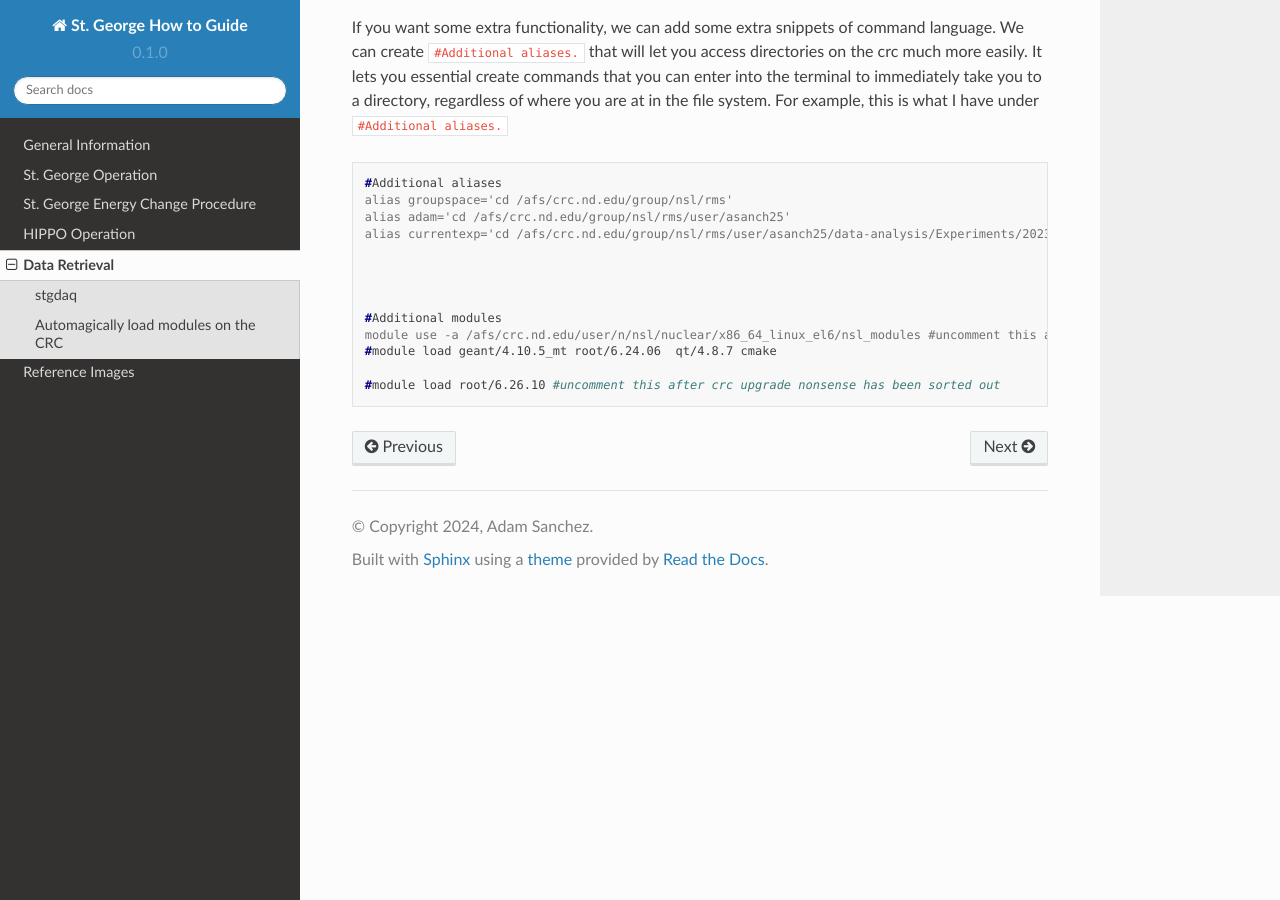
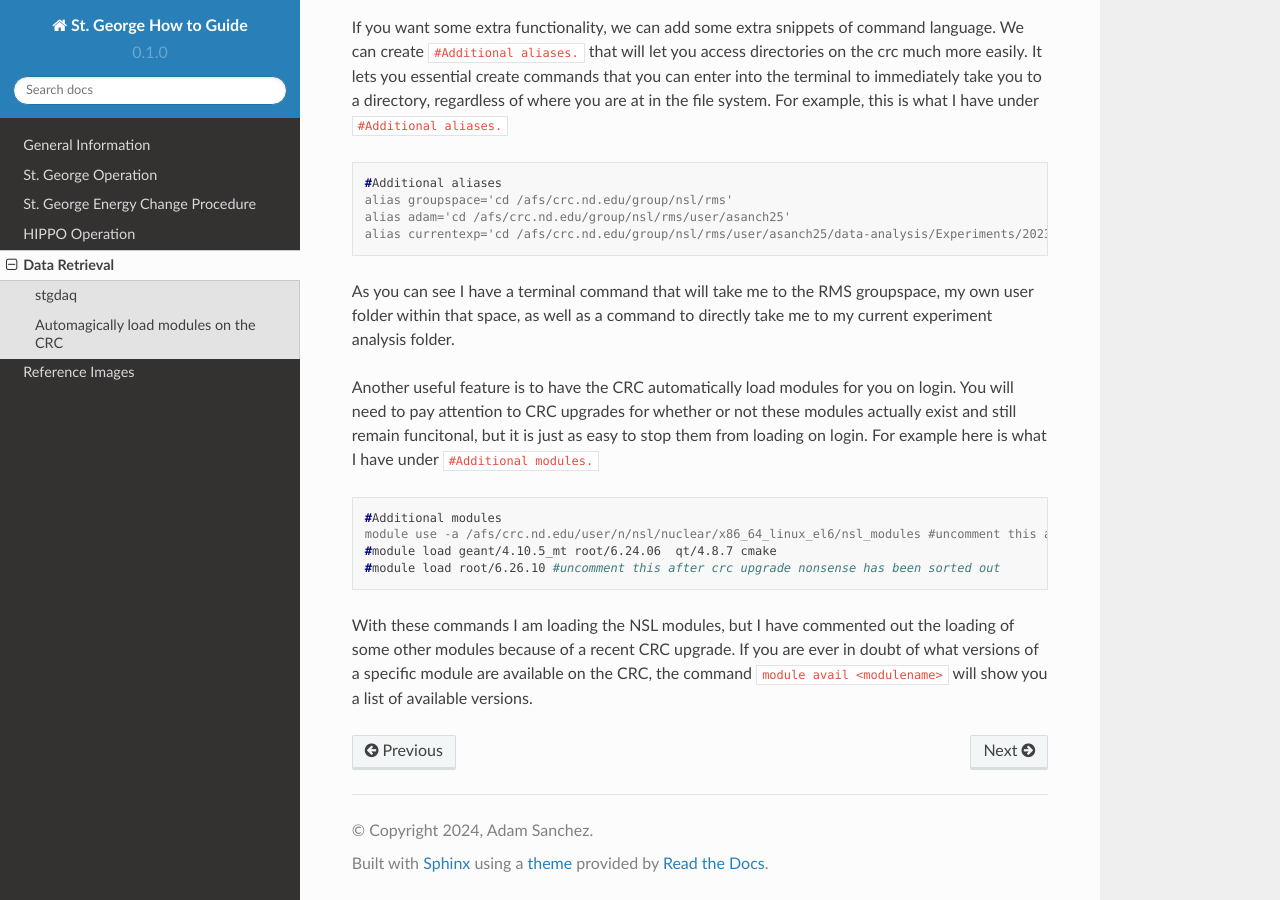
Before and after one commit to asanch25/StG-How-To, a Sphinx documentation site: the page built from docs/source/dataaq.rst, in a window 1280 px wide and 900 px high, scrolled down 711 px. Built offline with Sphinx 7.4.7 and the Read the Docs theme 2.0.0, drawn with Linux system fonts in a browser that asks for light colours; pages that are not in the unit, such as notebooks, are missing from menus.

Commit message:
Update dataaq.rst

```diff
--- a/docs/source/dataaq.rst
+++ b/docs/source/dataaq.rst
@@ -37,11 +37,15 @@ If you want some extra functionality, we can add some extra snippets of command
     alias adam='cd /afs/crc.nd.edu/group/nsl/rms/user/asanch25'
     alias currentexp='cd /afs/crc.nd.edu/group/nsl/rms/user/asanch25/data-analysis/Experiments/2023_07_22_15N_aa'
 
+As you can see I have a terminal command that will take me to the RMS groupspace, my own user folder within that space, as well as a command to directly take me to my current experiment analysis folder.
 
+Another useful feature is to have the CRC automatically load modules for you on login. You will need to pay attention to CRC upgrades for whether or not these modules actually exist and still remain funcitonal, but it is just as easy to stop them from loading on login. For example here is what I have under :code:`#Additional modules.`
 
+.. code-block:: console
 
     #Additional modules
     module use -a /afs/crc.nd.edu/user/n/nsl/nuclear/x86_64_linux_el6/nsl_modules #uncomment this after crc upgrade nonsense has been sorted out
     #module load geant/4.10.5_mt root/6.24.06  qt/4.8.7 cmake
+    #module load root/6.26.10 #uncomment this after crc upgrade nonsense has been sorted out
 
-    #module load root/6.26.10 #uncomment this after crc upgrade nonsense has been sorted out
+With these commands I am loading the NSL modules, but I have commented out the loading of some other modules because of a recent CRC upgrade. If you are ever in doubt of what versions of a specific module are available on the CRC, the command :code:`module avail <modulename>` will show you a list of available versions.
```
